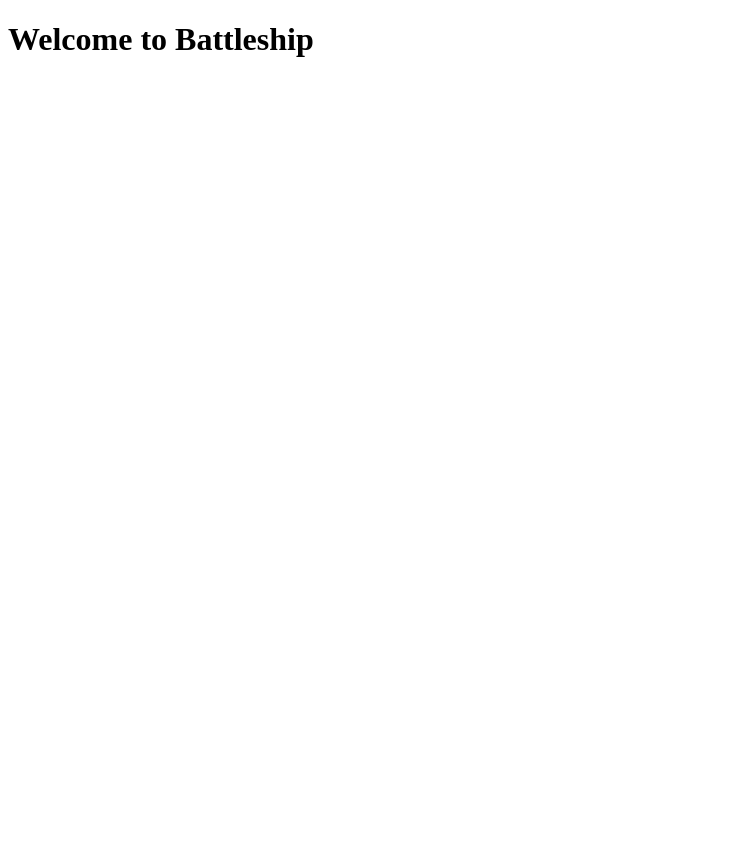
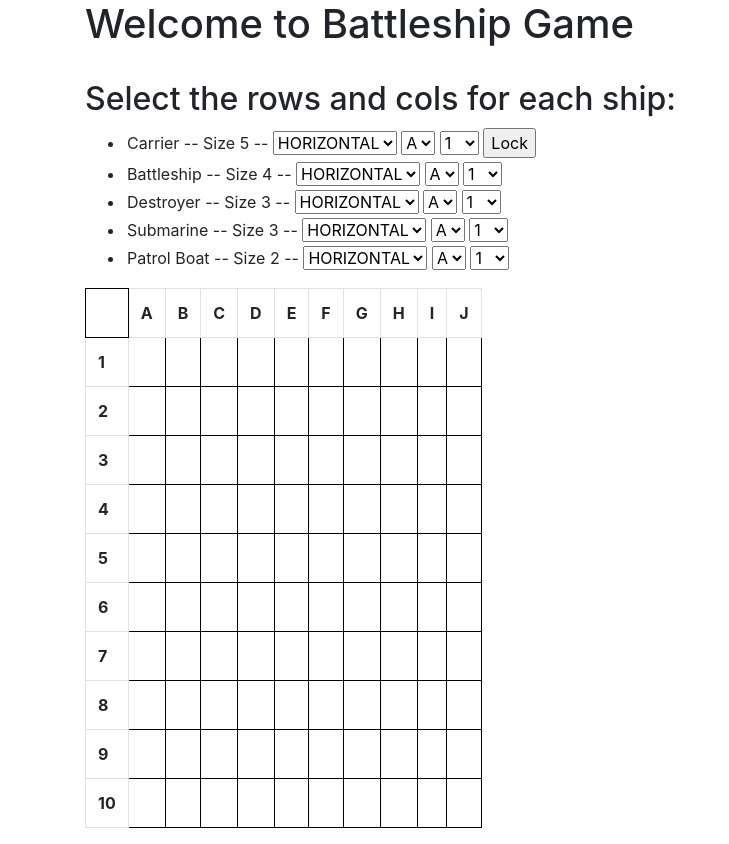
Before and after one commit to Nanishanan/battle-ship-nodejs, a website: page public/index.html in a window 1280 px wide. Shown: the whole page, without its empty margins (0-729 px from the left). Before the commit the page ends 800 px from the top, so only its background shows below. Drawn offline with nearby package versions, Linux system fonts and the light colour scheme.

Commit message:
Added ship coloring

```diff
--- /dev/null
+++ b/public/index.css
@@ -0,0 +1,18 @@
+/* table, th, td {
+    border: 1px solid black;
+    border-collapse: collapse;
+  } */
+/*
+
+table.table-bordered{
+    border:1px solid blue;
+    margin-top:20px;
+  } */
+
+table.table-bordered > tbody > tr > td{
+    border:1px solid black;
+}
+
+li{
+    padding: 2px;
+}
--- a/public/index.html
+++ b/public/index.html
@@ -1,10 +1,94 @@
 <!DOCTYPE html>
 <html>
     <head>
-
+        <link rel="stylesheet" href="index.css">
+        <link rel="stylesheet" href="https://maxcdn.bootstrapcdn.com/bootstrap/4.0.0/css/bootstrap.min.css" integrity="sha384-Gn5384xqQ1aoWXA+058RXPxPg6fy4IWvTNh0E263XmFcJlSAwiGgFAW/dAiS6JXm" crossorigin="anonymous">
+        <script src="index.js" type="text/javascript" defer></script>
     </head>
 
     <body>
-        <h1> Welcome to Battleship </h1>
+        <div class="container">
+            <h1> Welcome to Battleship Game </h1>
+            <br>
+
+            <h2> Select the rows and cols for each ship: </h2>
+
+            <ul>
+                <li>
+                    Carrier -- Size 5 --
+                    <select id="carrier_align" name="carrier_align">
+                    </select>
+
+                    <select id="carrier_hor" name="carrier_hor">
+                    </select>
+
+                    <select id="carrier_ver" name="carrier_ver">
+                    </select>
+                    <input type="button" value="Lock" onclick="fill_ship('carrier', '5')">
+                </li>
+                <li>Battleship -- Size 4 --
+                    <select id="battleship_align" name="battleship_align">
+                    </select>
+
+                    <select id="battleship_hor" name="battleship_hor">
+                    </select>
+
+                    <select id="battleship_ver" name="battleship_ver">
+                    </select>
+                </li>
+                <li>Destroyer -- Size 3 --
+                    <select id="destroyer_align" name="destroyer_align">
+                    </select>
+
+                    <select id="destroyer_hor" name="destroyer_hor">
+                    </select>
+
+                    <select id="destroyer_ver" name="destroyer_ver">
+                    </select>
+                </li>
+                <li>Submarine -- Size 3 --
+                    <select id="submarine_align" name="submarine_align">
+                    </select>
+
+                    <select id="submarine_hor" name="submarine_hor">
+                    </select>
+
+                    <select id="submarine_ver" name="submarine_ver">
+                    </select>
+                </li>
+                <li>Patrol Boat -- Size 2 --
+                    <select id="patrolboat_align" name="patrolboat_align">
+                    </select>
+
+                    <select id="patrolboat_hor" name="patrolboat_hor">
+                    </select>
+
+                    <select id="patrolboat_ver" name="patrolboat_ver">
+                    </select>
+                </li>
+            </ul>
+
+            <table style="width: 20%; height:20em" class="table table-bordered" id="table_battleship">
+                <tr><td> </td> <th scope="col">A</th> <th scope="col">B</th> <th scope="col">C</th> <th scope="col">D</th> <th scope="col">E</th> <th scope="col">F</th> <th scope="col">G</th> <th scope="col">H</th> <th scope="col">I</th> <th scope="col">J</th> </tr>
+                <tr><th>1</th> <td></td> <td></td> <td></td> <td></td> <td></td> <td></td> <td></td> <td></td> <td></td> <td></td> </tr>
+                <tr><th>2</th> <td></td> <td></td> <td></td> <td></td> <td></td> <td></td> <td></td> <td></td> <td></td> <td></td> </tr>
+                <tr><th>3</th> <td></td> <td></td> <td></td> <td></td> <td></td> <td></td> <td></td> <td></td> <td></td> <td></td> </tr>
+                <tr><th>4</th> <td></td> <td></td> <td></td> <td></td> <td></td> <td></td> <td></td> <td></td> <td></td> <td></td> </tr>
+                <tr><th>5</th> <td></td> <td></td> <td></td> <td></td> <td></td> <td></td> <td></td> <td></td> <td></td> <td></td> </tr>
+                <tr><th>6</th> <td></td> <td></td> <td></td> <td></td> <td></td> <td></td> <td></td> <td></td> <td></td> <td></td> </tr>
+                <tr><th>7</th> <td></td> <td></td> <td></td> <td></td> <td></td> <td></td> <td></td> <td></td> <td></td> <td></td> </tr>
+                <tr><th>8</th> <td></td> <td></td> <td></td> <td></td> <td></td> <td></td> <td></td> <td></td> <td></td> <td></td> </tr>
+                <tr><th>9</th> <td></td> <td></td> <td></td> <td></td> <td></td> <td></td> <td></td> <td></td> <td></td> <td></td> </tr>
+                <tr><th>10</th> <td></td> <td></td> <td></td> <td></td> <td></td> <td></td> <td></td> <td></td> <td></td> <td></td> </tr>
+            </table>
+        </div>
+
+        <script>
+
+        </script>
+
+        <script src="https://code.jquery.com/jquery-3.2.1.slim.min.js" integrity="sha384-KJ3o2DKtIkvYIK3UENzmM7KCkRr/rE9/Qpg6aAZGJwFDMVNA/GpGFF93hXpG5KkN" crossorigin="anonymous"></script>
+        <script src="https://cdnjs.cloudflare.com/ajax/libs/popper.js/1.12.9/umd/popper.min.js" integrity="sha384-ApNbgh9B+Y1QKtv3Rn7W3mgPxhU9K/ScQsAP7hUibX39j7fakFPskvXusvfa0b4Q" crossorigin="anonymous"></script>
+        <script src="https://maxcdn.bootstrapcdn.com/bootstrap/4.0.0/js/bootstrap.min.js" integrity="sha384-JZR6Spejh4U02d8jOt6vLEHfe/JQGiRRSQQxSfFWpi1MquVdAyjUar5+76PVCmYl" crossorigin="anonymous"></script>
     </body>
 </html>
--- /dev/null
+++ b/public/index.js
@@ -0,0 +1,69 @@
+// const template = document.createAttribute('template')
+
+letter_template =   `
+    <option value="1">A</option>
+    <option value="2">B</option>
+    <option value="3">C</option>
+    <option value="4">D</option>
+    <option value="5">E</option>
+    <option value="6">F</option>
+    <option value="7">G</option>
+    <option value="8">H</option>
+    <option value="9">I</option>
+    <option value="10">J</option>`;
+
+number_template = `
+    <option value="1">1</option>
+    <option value="2">2</option>
+    <option value="3">3</option>
+    <option value="4">4</option>
+    <option value="5">5</option>
+    <option value="6">6</option>
+    <option value="7">7</option>
+    <option value="8">8</option>
+    <option value="9">9</option>
+    <option value="10">10</option>`;
+
+align_template = `
+    <option value="HORIZONTAL">HORIZONTAL</option>
+    <option value="VERTICAL">VERTICAL</option>`;
+
+document.getElementById('carrier_hor').innerHTML += letter_template
+document.getElementById('carrier_ver').innerHTML += number_template
+document.getElementById('carrier_align').innerHTML += align_template
+
+document.getElementById('battleship_hor').innerHTML += letter_template
+document.getElementById('battleship_ver').innerHTML += number_template
+document.getElementById('battleship_align').innerHTML += align_template
+
+document.getElementById('destroyer_hor').innerHTML += letter_template
+document.getElementById('destroyer_ver').innerHTML += number_template
+document.getElementById('destroyer_align').innerHTML += align_template
+
+document.getElementById('submarine_hor').innerHTML += letter_template
+document.getElementById('submarine_ver').innerHTML += number_template
+document.getElementById('submarine_align').innerHTML += align_template
+
+document.getElementById('patrolboat_hor').innerHTML += letter_template
+document.getElementById('patrolboat_ver').innerHTML += number_template
+document.getElementById('patrolboat_align').innerHTML += align_template
+
+function fill_ship(ship_type, length){
+
+    const alignment = document.getElementById(ship_type + '_align').value
+    const hori = document.getElementById(ship_type + '_hor').value
+    const verti = document.getElementById(ship_type + '_ver').value
+
+    x = document.getElementById('table_battleship').getElementsByTagName('td');
+
+    if(alignment == 'HORIZONTAL'){
+        if(!((hori == ('G'|'H'|'I'|'J')) && (length == 5))){
+            for(i=0;i<length;i++){
+                cell = (verti-1) + (hori)
+                console.log(parseInt(cell)+i)
+                x[parseInt(cell)+i].style.backgroundColor = 'red'
+            }
+        }
+    }
+
+}
```
